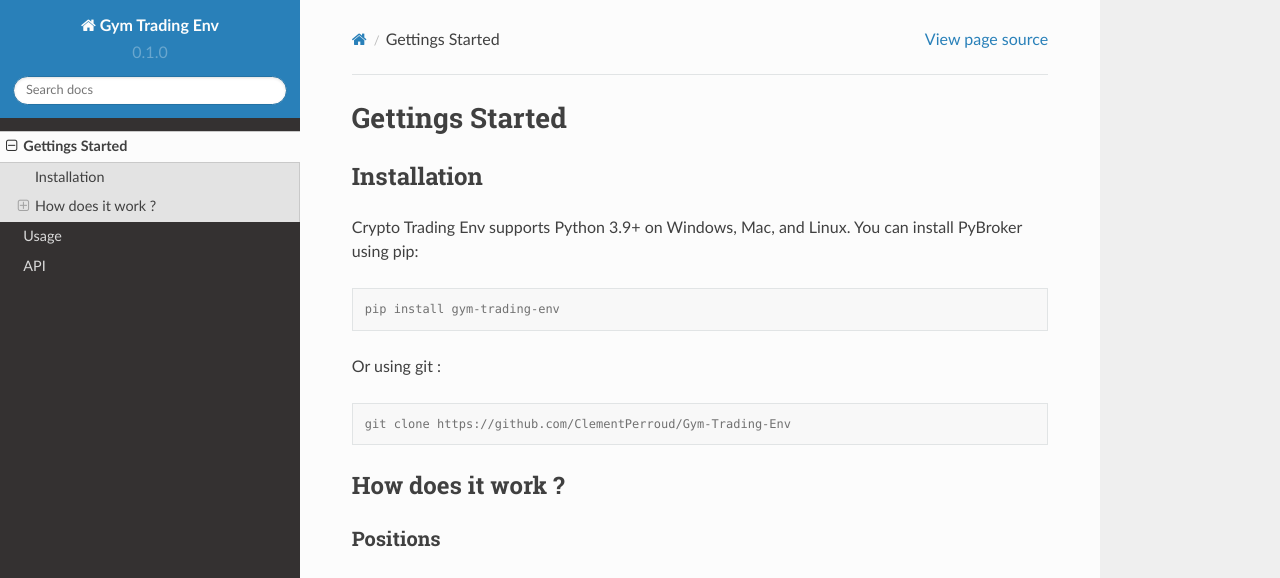
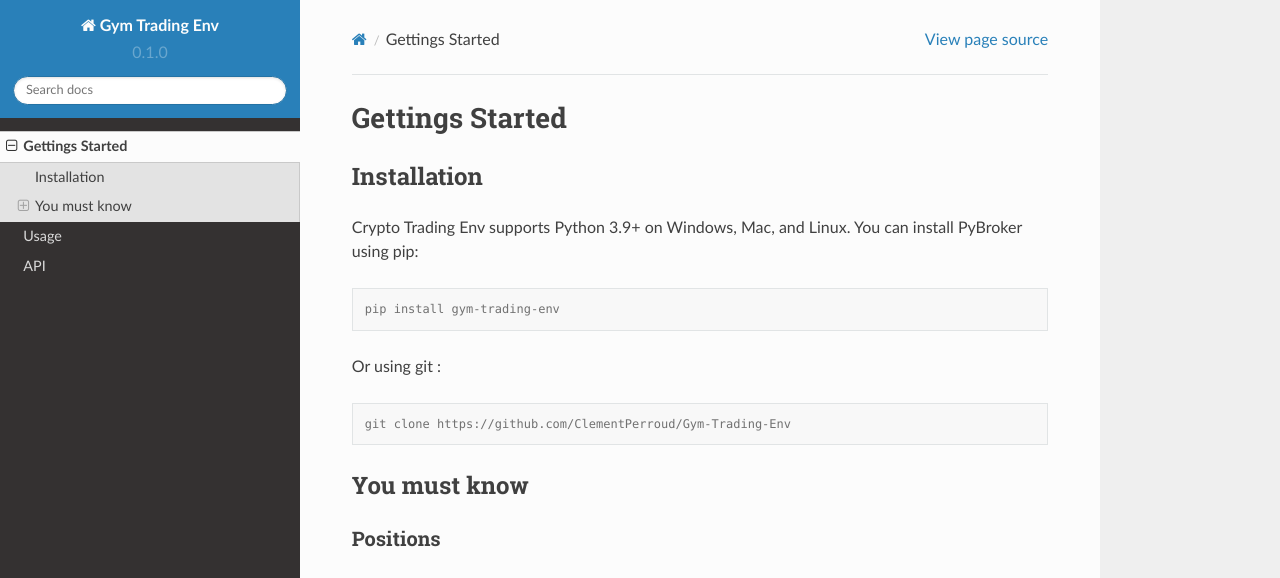
Before and after one commit to ClementPerroud/Gym-Trading-Env, a Sphinx documentation site: the page built from docs/source/getting_started.rst, in a window 1280 px wide and 900 px high. Shown: the top 578 px of the window. Built offline with Sphinx 7.4.7 and the Read the Docs theme 2.0.0, drawn with Linux system fonts in a browser that asks for light colours.

Commit message:
Update getting_started.rst

```diff
--- a/docs/source/getting_started.rst
+++ b/docs/source/getting_started.rst
@@ -17,7 +17,7 @@
    git clone https://github.com/ClementPerroud/Gym-Trading-Env
 
 
-How does it work ?
+You must know
 ----------------------
 
 Positions
```
